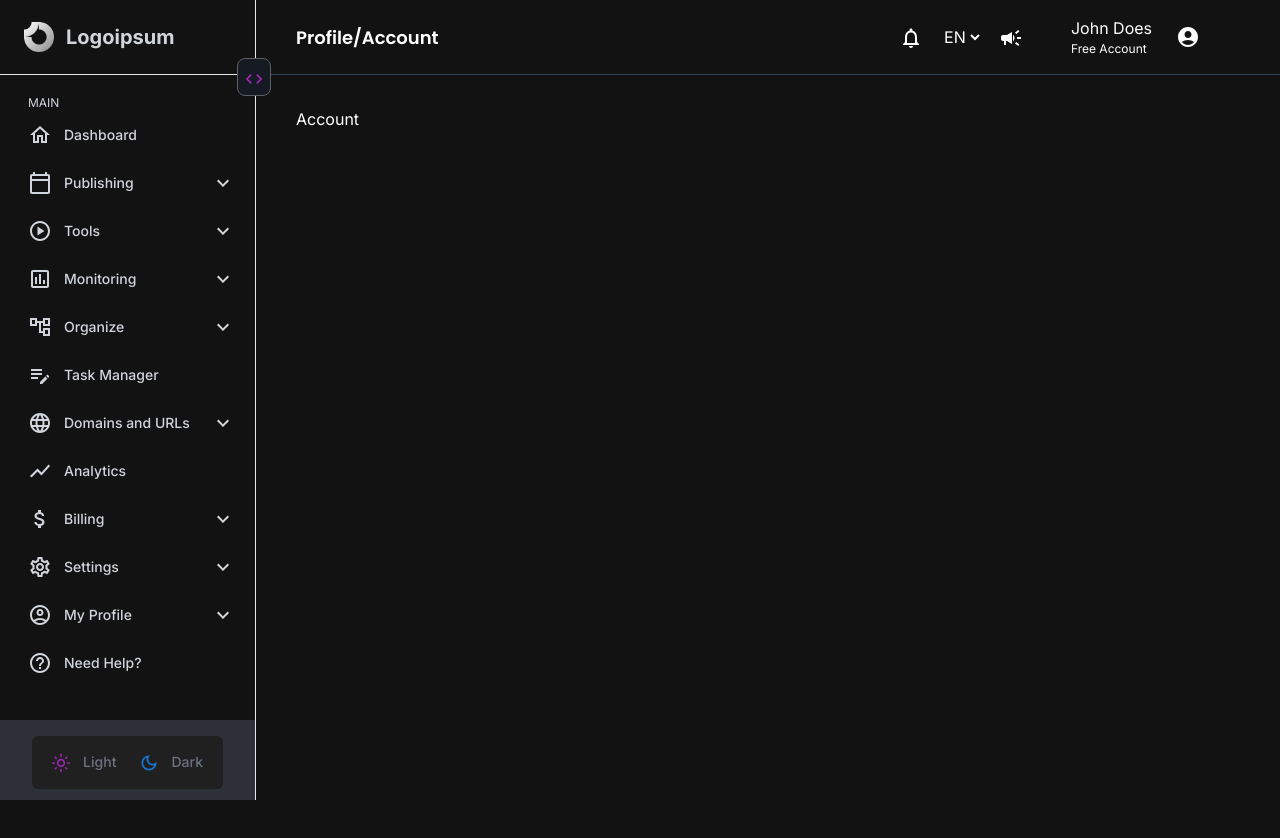
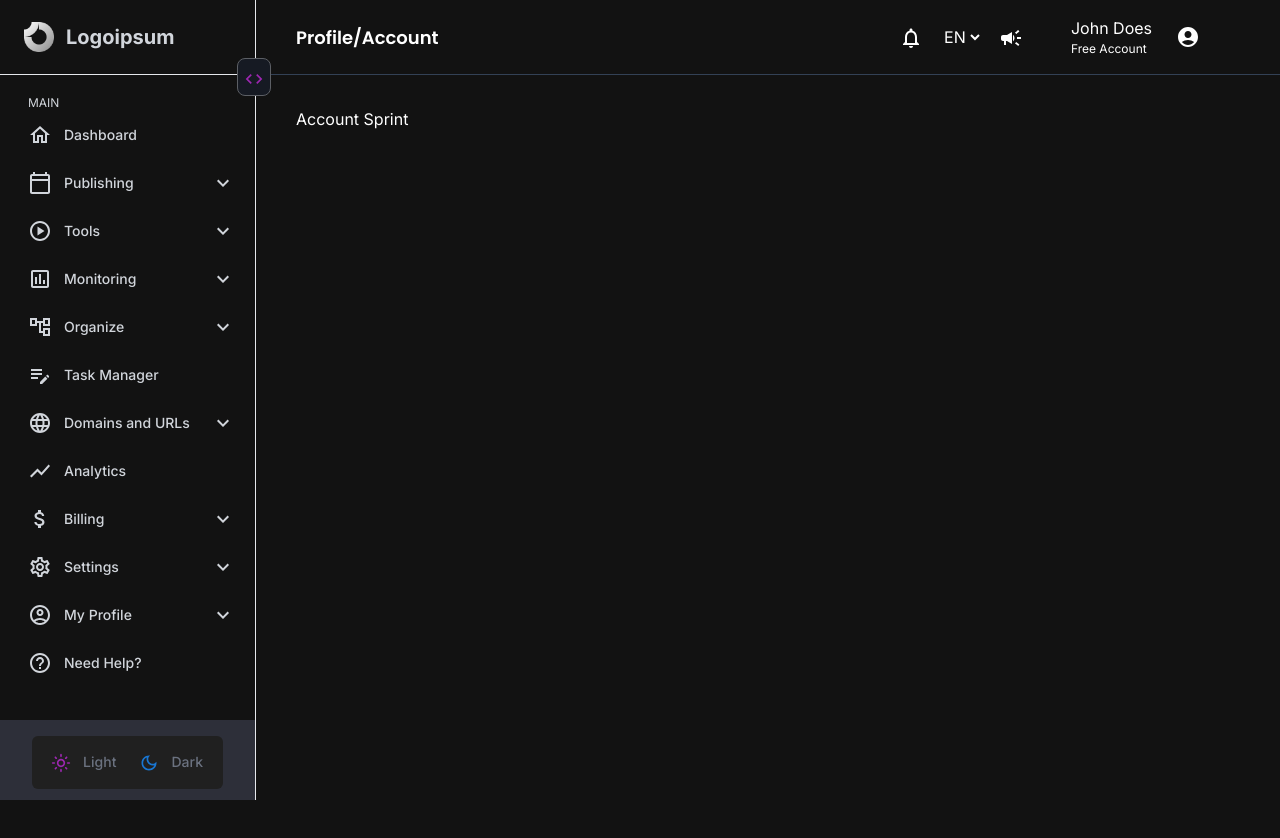
Before and after one commit to k0k0ng/scheduling-app-client, a Next.js app: page /profile/account in a window 1280 px wide. Shown: the top 838 px of the page. Built offline with nearby package versions, Linux system fonts and the light colour scheme.

Commit message:
test commit

```diff
--- a/src/app/(protected)/profile/account/page.tsx
+++ b/src/app/(protected)/profile/account/page.tsx
@@ -22,7 +22,7 @@ export default function Account() {
         <TopNav title="Profile/Account" />
 
         <main className="mt-8 h-[100vh] min-w-[20rem] pl-10 pr-20">
-          Account
+          Account Sprint
         </main>
       </div>
     </div>
```
